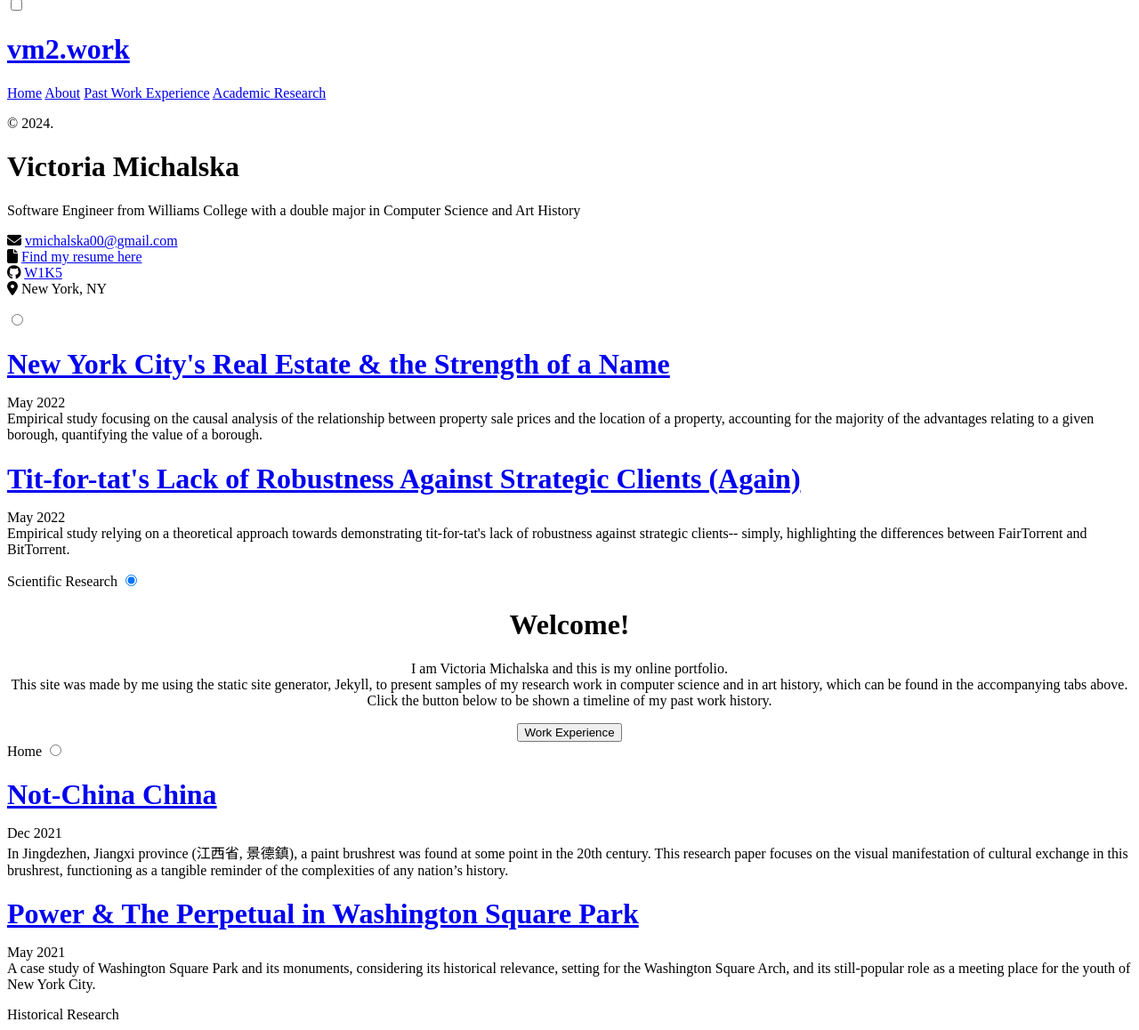
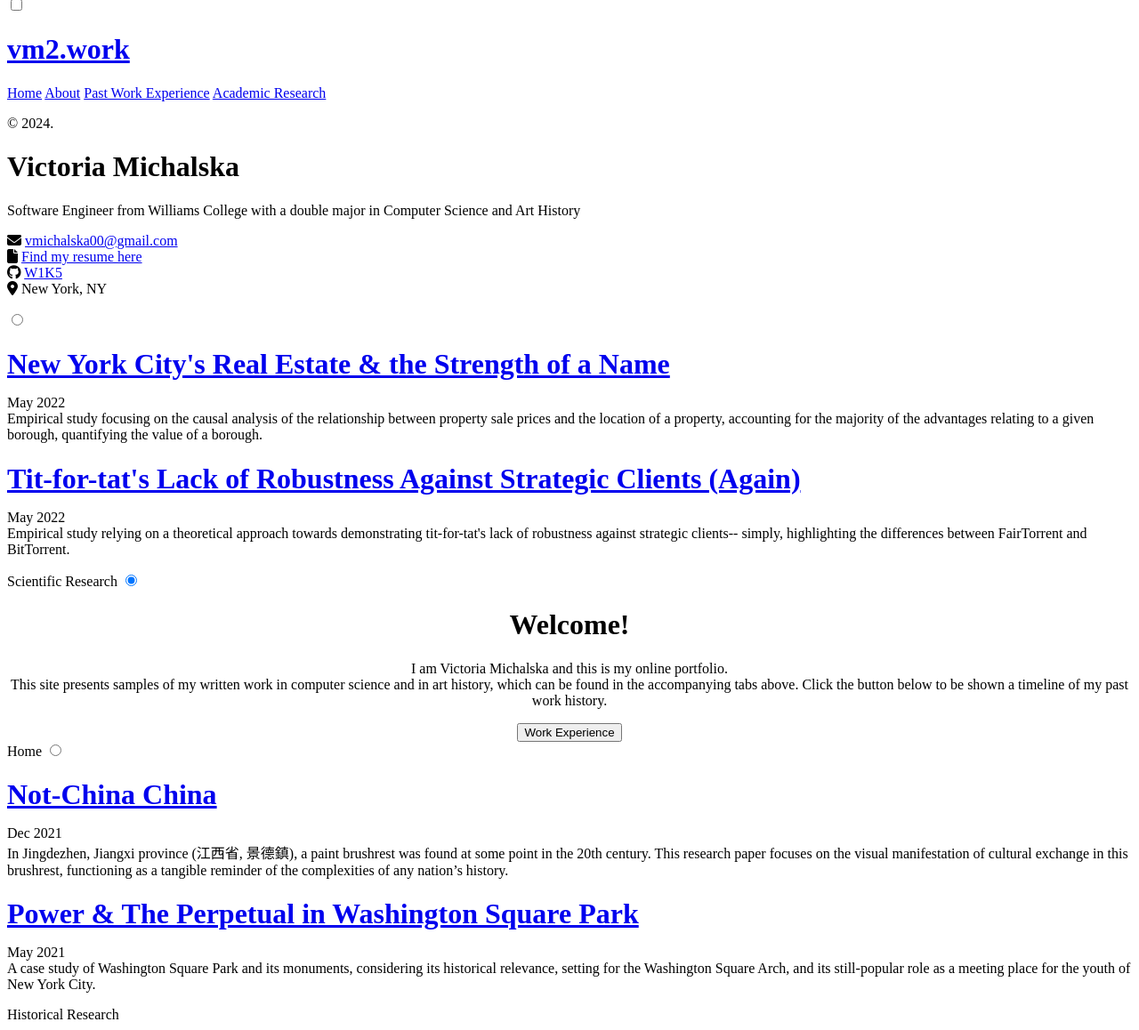
Before and after one commit to w1k5/vm2.work, a Jekyll site: the page built from index.html, in a window 1280 px wide, cut to the strip 112-1270 px from the top of the page. Shown: the whole strip at 89% size. Built offline with Jekyll 4.4.1, drawn with Linux system fonts in a browser that asks for light colours; nearby versions of some CDN libraries; the list of posts is cut into pages by our own code.

Commit message:
Update sections.yml

```diff
--- a/_data/sections.yml
+++ b/_data/sections.yml
@@ -13,7 +13,7 @@
 - name: Home
   id: home
   greeting: Welcome!
-  info: I am Victoria Michalska and this is my online portfolio.<br>This site was made by me using the static site generator, Jekyll, to present samples of my research work in computer science and in art history, which can be found in the accompanying tabs above. Click the button below to be shown a timeline of my past work history.
+  info: I am Victoria Michalska and this is my online portfolio.<br>This site presents samples of my written work in computer science and in art history, which can be found in the accompanying tabs above. Click the button below to be shown a timeline of my past work history.
   button: Work Experience
   button-link: /past-work-experience.html
 
```
